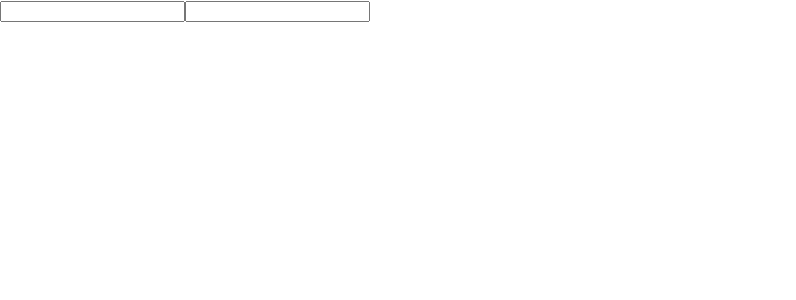
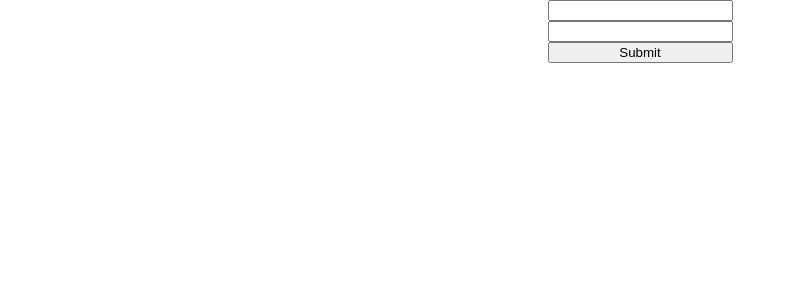
Before and after one commit to shaundai/meet-in-middle, a React (Create React App) app: page / in a window 1280 px wide. Shown: the top 300 px of the page, without its empty margins (0-796 px from the left). Built offline with nearby package versions, Linux system fonts and the light colour scheme.

Commit message:
style form

```diff
--- a/src/App.js
+++ b/src/App.js
@@ -6,8 +6,12 @@ const App = () => {
 
   return (
     <AppContainer>
-      <input type="text" value={startAndEnd.start} onChange={e => {setStartAndEnd({...startAndEnd, start: e.target.value})}}></input>
-      <input type="text" value={startAndEnd.end} onChange={e => {setStartAndEnd({...startAndEnd, end: e.target.value})}}></input>
+
+      <FormContainer>
+        <InputBox type="text" value={startAndEnd.start} onChange={e => {setStartAndEnd({...startAndEnd, start: e.target.value})}}></InputBox>
+        <InputBox type="text" value={startAndEnd.end} onChange={e => {setStartAndEnd({...startAndEnd, end: e.target.value})}}></InputBox>
+        <InputBox type="submit" value="Submit" />
+      </FormContainer>
     </AppContainer>
   );
 }
@@ -15,4 +19,16 @@ const App = () => {
 export default App;
 
 const AppContainer = styled.div`
+display: flex;
+width: 100%;
 `
+
+const FormContainer = styled.div`
+display: flex;
+flex-direction: column;
+margin: 0 auto;
+`
+
+const InputBox = styled.input`
+display: flex;
+`
```
